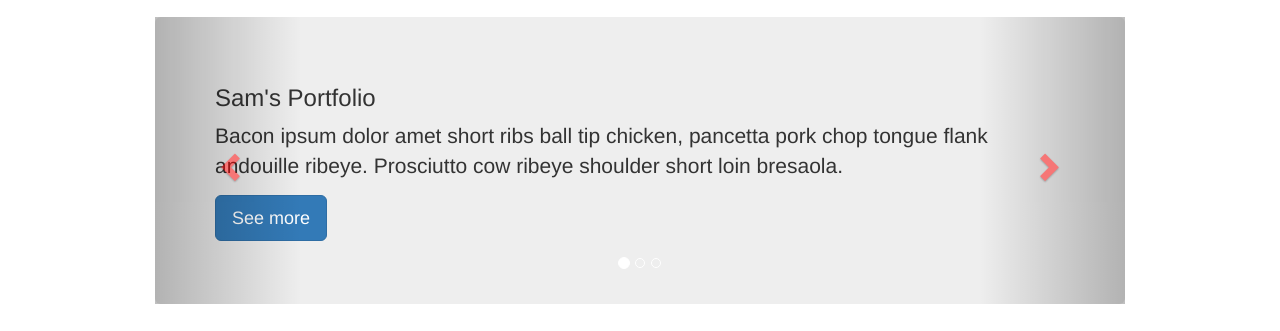
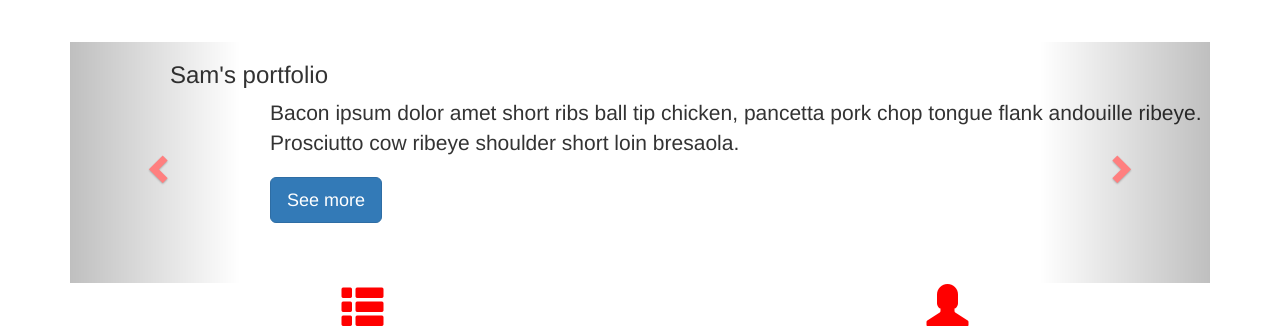
Before and after one commit to maskrap/project1, a plain HTML site: page index.html in a window 1280 px wide. Shown: the part 53-384 px from the top of the page. Drawn offline with nearby package versions, Linux system fonts and the light colour scheme.

Commit message:
This will fix the carousel

```diff
--- a/css/style.css
+++ b/css/style.css
@@ -5,15 +5,42 @@ body  {
 }
 
 .container  {
-  max-width: 1000px;
+  max-width: 5000px;
 }
 
 
 .img-responsive {
   max-width: 300px;;
+  max-height: 600px;
 
 }
+
+.button {
+  text-align: left;
+  padding-left: 100px;
 }
+
+.lead {
+  text-align: left;
+  padding-left: 100px;
+}
+
+.item-active  {
+  text-align: left;
+  padding-left: 100px;
+}
+
+.item {
+  text-align: left;
+  padding-left: 100px;
+}
+
+#myCarousel {
+  margin-top: 25px;
+  text-align: center;
+  padding-bottom: 50px;
+}
+
 /*  Jumbotron  */
 
 .jumbotron {
--- a/index.html
+++ b/index.html
@@ -47,34 +47,45 @@
 <!-- Nav Bar End -->
 
 <!-- Carousel Jumbotron Begin -->
-  <div id="carousel" class="carousel slide" data-ride="carousel">
+<div id="myCarousel" class="carousel slide" data-ride="carousel">
 <!-- Indicators -->
 <ol class="carousel-indicators">
-      <li data-target="#carousel" data-slide-to="0" class="active"></li>
-      <li data-target="#carousel" data-slide-to="1"></li>
-      <li data-target="#carousel" data-slide-to="2"></li>
+  <li data-target="#myCarousel" data-slide-to="0" class="active"></li>
+  <li data-target="#myCarousel" data-slide-to="1"></li>
+  <li data-target="#myCarousel" data-slide-to="2"></li>
 </ol>
-  <!-- Indicators End -->
 
 <!-- Wrapper for slides -->
-    <div class="jumbotron">
-      <h3>Sam's Portfolio</h3>
+<div class="carousel-inner" role="listbox">
+  <div class="item active">
+    <h3>Sam's portfolio</h3>
     <p class="lead">Bacon ipsum dolor amet short ribs ball tip chicken, pancetta pork chop tongue flank andouille ribeye. Prosciutto cow ribeye shoulder short loin bresaola.</p>
-      <p><a class="btn btn-primary btn-lg" href="projects.html" role="button">See more</a></p>
+    <p class="button"><a class="btn btn-primary btn-lg" href="projects.html" role="button">See more</a></p>
   </div>
 
-    <!-- Left and right controls begins -->
-      <a class="left carousel-control" href="#carousel" role="button" data-slide="prev">
+  <div class="item">
+    <h3>About Sam</h3>
+    <p class="lead">Bacon ipsum dolor amet short ribs ball tip chicken, pancetta pork chop tongue flank andouille ribeye. Prosciutto cow ribeye shoulder short loin bresaola.</p>
+    <p class="button"><a class="btn btn-primary btn-lg" href="aboutme.html" role="button">See more</a></p>
+  </div>
+
+  <div class="item">
+    <h3>Learn more!</h3>
+    <p class="lead">Bacon ipsum dolor amet short ribs ball tip chicken, pancetta pork chop tongue flank andouille ribeye. Prosciutto cow ribeye shoulder short loin bresaola.</p>
+    <p class="button"><a class="btn btn-primary btn-lg" href="http://google.com/search?q=I+want+to+learn+more" role="button">See more</a></p>
+  </div>
+
+</div>
+
+<!-- Left and right controls -->
+<a class="left carousel-control" href="#myCarousel" role="button" data-slide="prev">
   <span class="glyphicon glyphicon-chevron-left" aria-hidden="true"></span>
   <span class="sr-only">Previous</span>
 </a>
-
-      <a class="right carousel-control" href="#carousel" role="button" data-slide="next">
+<a class="right carousel-control" href="#myCarousel" role="button" data-slide="next">
   <span class="glyphicon glyphicon-chevron-right" aria-hidden="true"></span>
   <span class="sr-only">Next</span>
 </a>
-    <!-- Left and right controls ends-->
-
 </div>
   <!-- Wrapper for slides ends -->
 
```
Also changed, not shown: images/info.jpeg (added), images/portfolio.jpg (added). Lines whose indentation alone changed are shown as unchanged.
